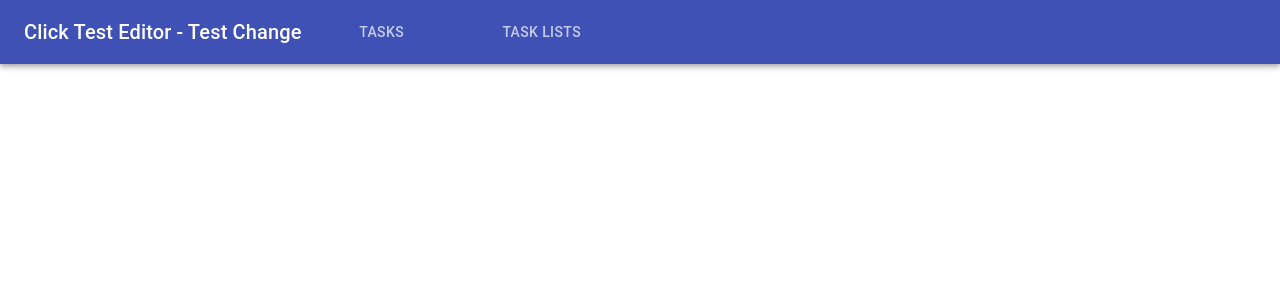
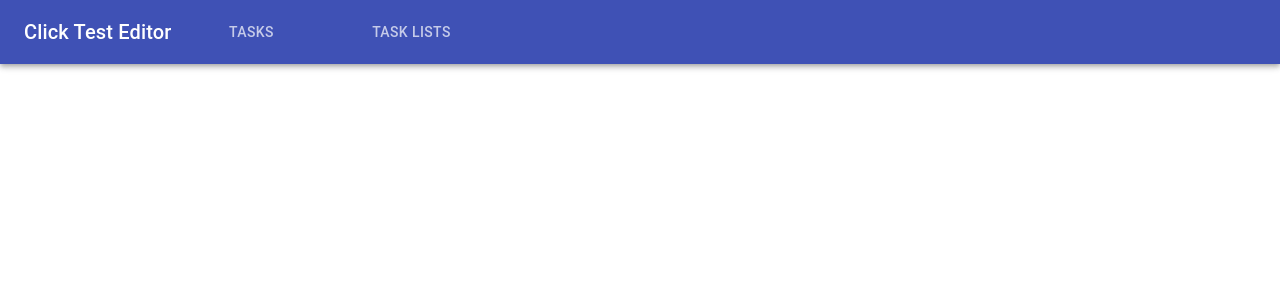
Before and after one commit to codyrancher/click-test, a React (Create React App) app in the folder front/: page / in a window 1280 px wide. Shown: the top 300 px of the page. Built offline with nearby package versions, Linux system fonts and the light colour scheme.

Commit message:
Removing test change

```diff
--- a/front/src/App.tsx
+++ b/front/src/App.tsx
@@ -57,7 +57,7 @@ function App() {
             </Route>
             <Route>
               <Typography variant="h6">
-                Click Test Editor - Test Change
+                Click Test Editor
               </Typography>
               <Tabs value={tabValue()} onChange={handleChange}>
                 <Tab label="Tasks" />
```
